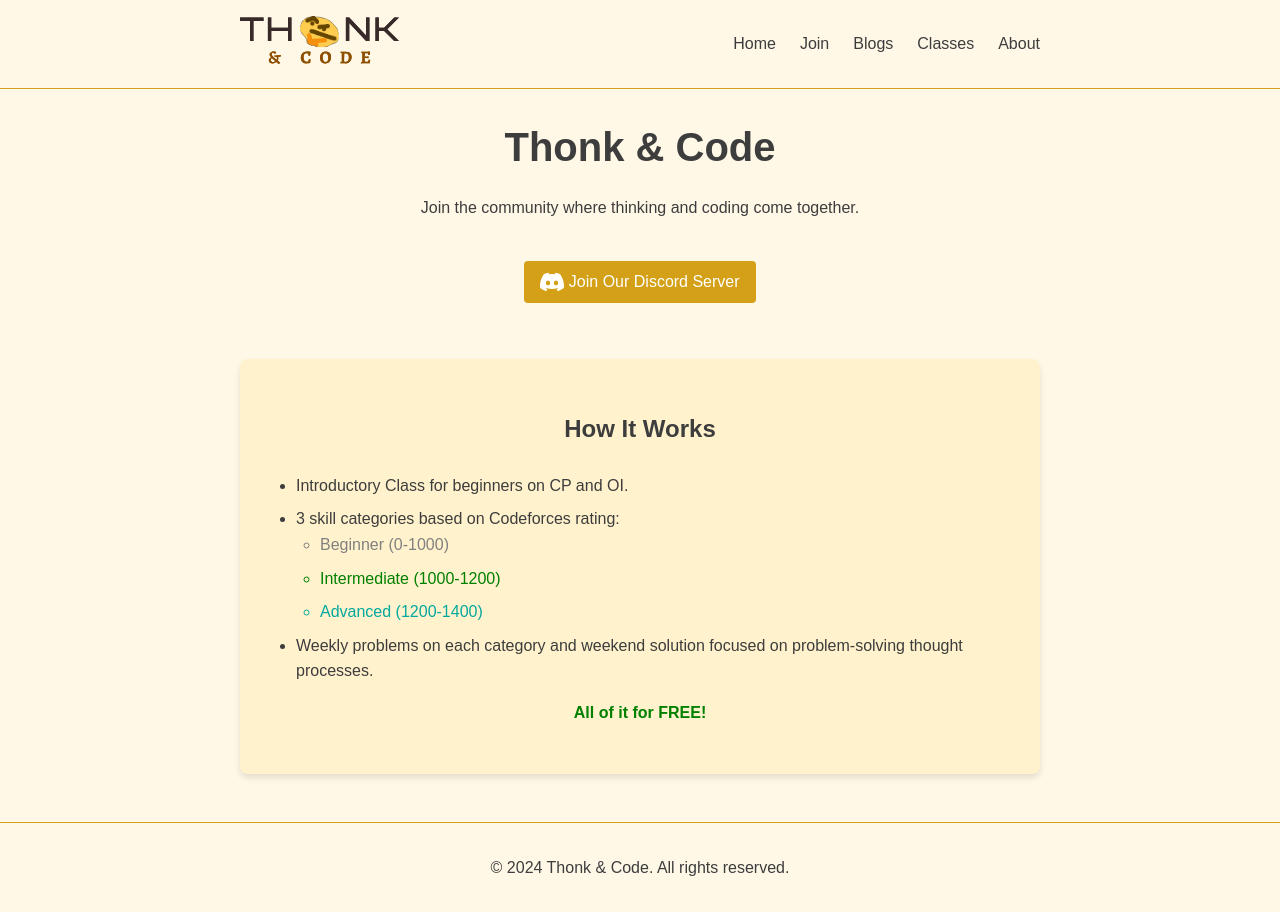
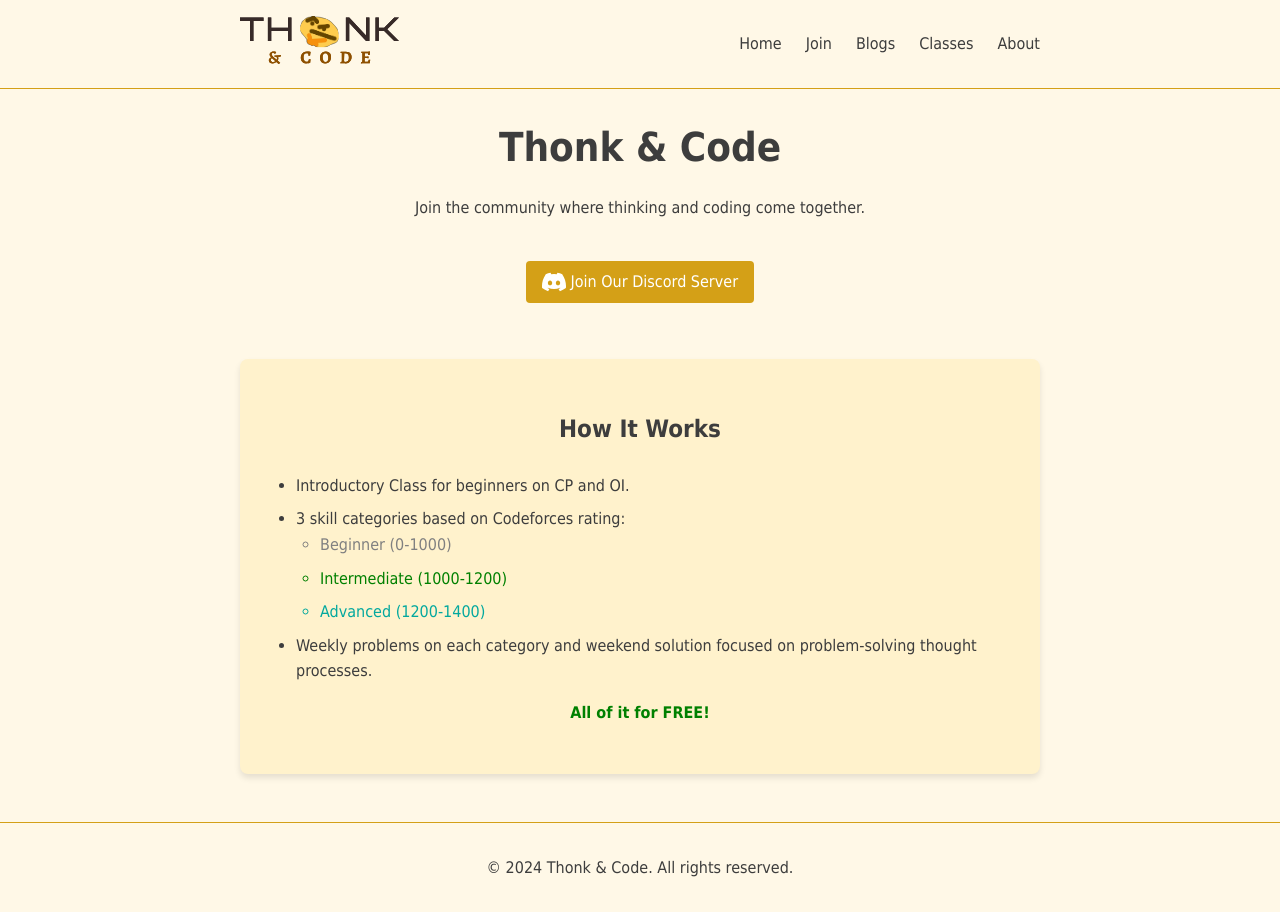
Before and after one commit to thonkncode/thonkncode.github.io, a Jekyll site: the page built from index.html, in a window 1280 px wide. Built offline with Jekyll 4.4.1, drawn with Linux system fonts in a browser that asks for light colours.

Commit message:
Font update and discord link

```diff
--- a/_layouts/default.html
+++ b/_layouts/default.html
@@ -1,5 +1,6 @@
 <!DOCTYPE html>
 <html lang="en">
+
 <head>
   <meta charset="UTF-8">
   <meta name="viewport" content="width=device-width, initial-scale=1.0">
@@ -7,6 +8,7 @@
   <link rel="icon" href="/assets/thonk.svg" type="image/svg+xml">
   <link rel="stylesheet" href="/assets/css/style.css">
 </head>
+
 <body>
   <header>
     <div class="container">
@@ -15,7 +17,7 @@
         <button class="menu-toggle" aria-label="Toggle menu">☰</button>
         <ul id="nav-menu">
           <li><a href="/">Home</a></li>
-          <li><a href="https://discord.gg/GU5dc79t">Join</a></li>
+          <li><a href="https://discord.gg/sDBWBWhxJg">Join</a></li>
           <li><a href="/blogs">Blogs</a></li>
           <li><a href="/classes">Classes</a></li>
           <li><a href="/about">About</a></li>
@@ -35,9 +37,10 @@
   </footer>
 
   <script>
-  document.querySelector('.menu-toggle').addEventListener('click', function() {
+    document.querySelector('.menu-toggle').addEventListener('click', function () {
       document.getElementById('nav-menu').classList.toggle('show');
     });
   </script>
 </body>
+
 </html>
--- a/_sass/main.scss
+++ b/_sass/main.scss
@@ -1,5 +1,5 @@
 body {
-  font-family: Arial, sans-serif;
+  font-family: Tahoma, sans-serif;
   margin: 0;
   padding: 0;
   background-color: #FFF8E7;
@@ -199,6 +199,7 @@ footer {
   }
 
   code {
+    font-size: 15px;
     font-family: "Andale Mono", Courier, monospace;
   }
 }
```
Lines whose indentation alone changed are shown as unchanged.
